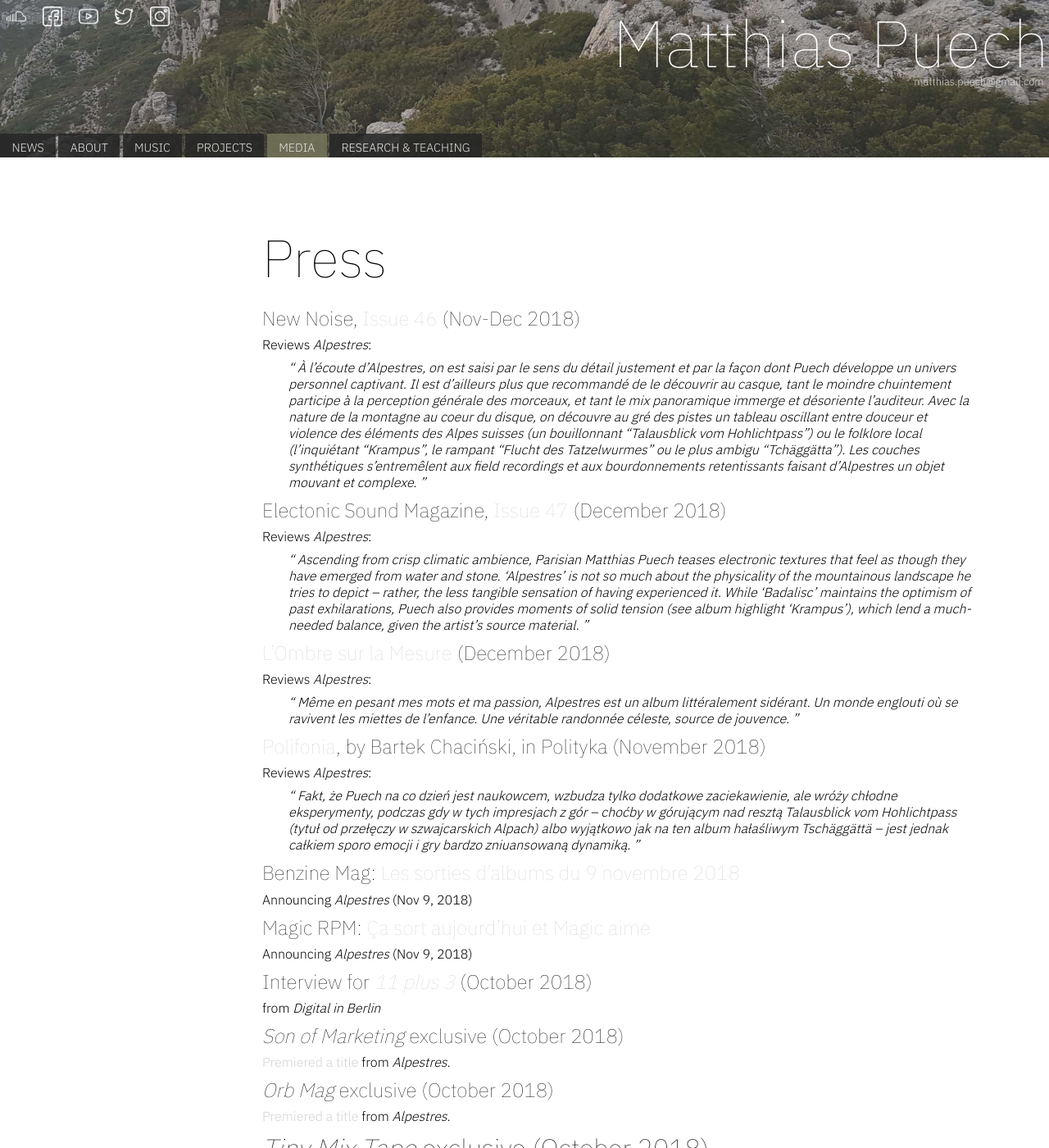
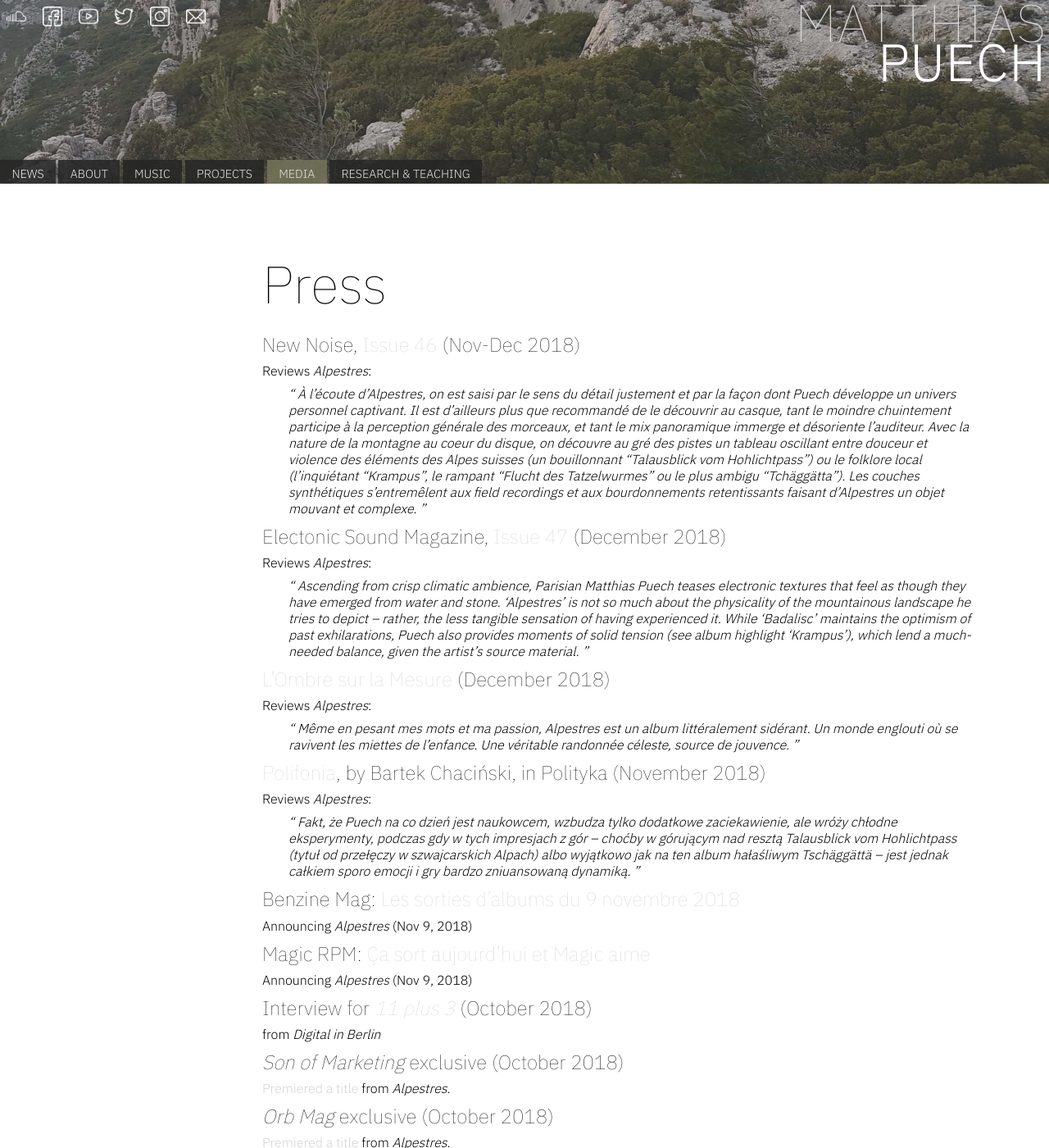
Before and after one commit to mqtthiqs/mqtthiqs.github.io, a Jekyll site: the page built from media.md, in a window 1280 px wide and 1400 px high. Shown: the whole window at 82% size. Built offline with Jekyll 4.4.1, drawn with Linux system fonts in a browser that asks for light colours.

Commit message:
name + email

```diff
--- a/_layouts/default.html
+++ b/_layouts/default.html
@@ -20,10 +20,15 @@
         <a href="https://www.instagram.com/mqtthiqs/">
           <img src="/assets/img/instagram-icon.png"
                alt="Instagram"></a>
+        <a href="mailto:matthias.puech@gmail.com">
+          <img src="/assets/img/email-icon.png"
+               alt="Email"></a>
+      </p>
 
-      </p>
-      <h1><a href="/">Matthias Puech</a></h1>
-      <p class="right"><a href="mailto:matthias.puech@gmail.com">matthias.puech@gmail.com</a></p>
+      <h1><a href="/">
+          <div id="line1">Matthias</div>
+          <div id="line2">Puech</div>
+      </a></h1>
 
       <nav>
         <ul>
--- a/_sass/main.scss
+++ b/_sass/main.scss
@@ -1,5 +1,5 @@
 
-$header-height: 12em;
+$header-height: 14em;
 $footer-height: 5em;
 
 * {
@@ -91,11 +91,16 @@ header {
     }
 
     h1 {
-	font-size: 500%;
-	margin: 0;
+	text-transform: uppercase;
+	font-size: 400%;
+	letter-spacing: 0.01em;
+	margin: 0.1ex;
 	padding: 0;
+	line-height: 0.75em;
 	text-align: right;
 	a { color: white; }
+	#line1 { color: lightgrey; font-weight: 100; }
+	#line2 {color: white; font-weight: normal;}
     }
 
     p.right {
--- a/media.md
+++ b/media.md
@@ -76,7 +76,7 @@ from _Digital in Berlin_
 
 [Premiered a title](https://www.orbmag.com/music/premiere/matthias-puech-sculpte-au-fond-de-la-fontaine-un-visage-denfant/) from _Alpestres_.
 
-### _Tiny Mix Tape_ exclusive (October 2018)
+#### _Tiny Mix Tape_ exclusive (October 2018)
 
 [Premiered a
 title](https://www.tinymixtapes.com/news/modular-mountaineer-matthias-puech-release-alpestres-premieres-track-un-incontro-notturno)
@@ -87,7 +87,7 @@ from _Alpestres_:
   allegorical mountain vs. a soundtrack to an imaginary summit of the
   Alps (which I hear are real).
 
-### _Libération_ exclusive in *Le Son du Jour* (October 2018)
+#### _Libération_ exclusive in *Le Son du Jour* (October 2018)
 
 [Premiered a
 title](https://next.liberation.fr/musique/2018/10/03/son-du-jour-292-culminant-comme-matthias-puech_1682646)
```
Also changed, not shown: _releases/alpestres.md (+2 -0 lines), assets/img/email-icon.png (added).
